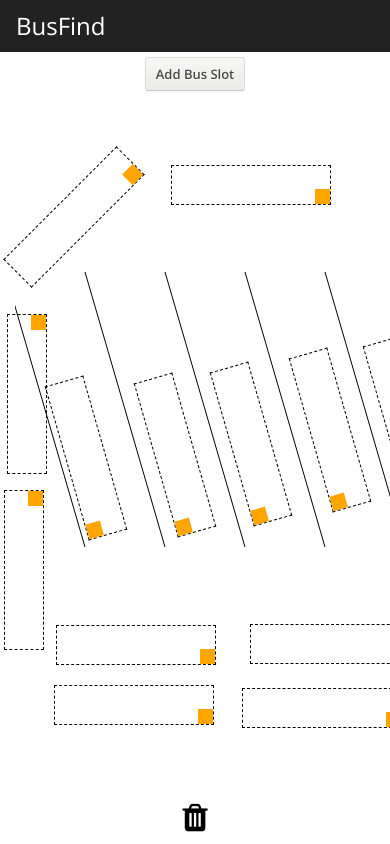
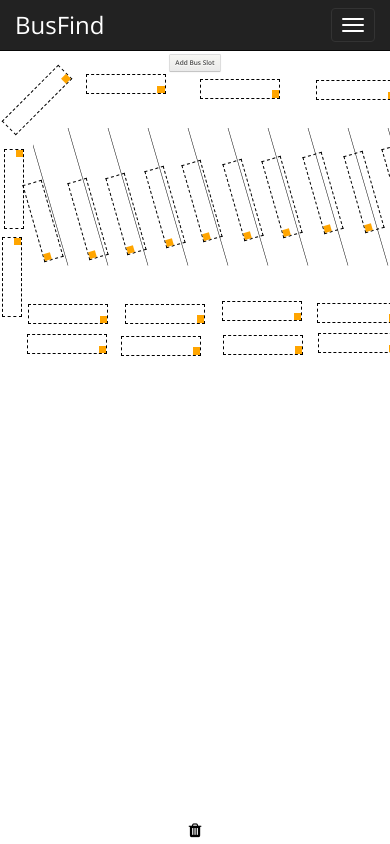
Before and after one commit to hacktj15/bus, a Django app: page /map in a window 390 px wide; the page is wider, and only the part inside the window is pictured. Run offline with Django 3.2, Linux system fonts and the light colour scheme; a user stored in the database is signed in; data comes from the database, SQL or seed files in the repository; both versions use the stored data as it was after the commit; some libraries are stand-ins or nearby versions.

Commit message:
start of responsive layout

```diff
--- a/bus/static/css/base.css
+++ b/bus/static/css/base.css
@@ -1,5 +1,8 @@
 body {
     font-family: 'Open Sans', sans-serif;
+    position: absolute;
+    top: 0; left: 0;
+    width: 100%; height: 100%;
 }
 
 nav {
@@ -20,6 +23,12 @@ nav a {
 
 nav ul.right {
     float: right;
+}
+
+@media (max-width: 767px) {
+    .navbar-nav.right {
+        float: none;
+    }
 }
 
 
--- a/bus/static/css/display.css
+++ b/bus/static/css/display.css
@@ -2,6 +2,10 @@
 .container {
     position: relative;
     top: 50px;
+
+    width: 100%;
+    overflow-x: auto;
+    height: 700px;
 }
 
 a.navbar-brand {
@@ -126,5 +130,55 @@ ul.nav li.selected a {
 #lineCanvas {
     position: absolute;
     z-index: -1;
-    margin-left: 0;
+    margin-left: 50px;
 }
+
+@media (max-width: 1170px) {
+    .content {
+        zoom: 0.9
+    }
+
+    .addbus, .container {
+        top: 61px;
+    }
+}
+
+@media (max-width: 1050px) {
+    .content {
+        zoom: 0.8;
+    }
+
+    .addbus, .container {
+        top: 65px;
+    }
+}
+
+@media (max-width: 934px) {
+    .content {
+        zoom: 0.7;
+    }
+
+    .addbus, .container {
+        top: 75px;
+    }
+}
+
+@media (max-width: 817px) {
+    .content {
+        zoom: 0.6;
+    }
+
+    .addbus, .container {
+        top: 90px;
+    }
+}
+
+@media (max-width: 700px) {
+    .content {
+        zoom: 0.5;
+    }
+
+    .addbus, .container {
+        top: 105px;
+    }
+}
--- a/bus/templates/base.html
+++ b/bus/templates/base.html
@@ -6,6 +6,9 @@
         {% block title %}
         {% endblock %}
     </title>
+
+    <meta name="viewport" content="width=device-width,initial-scale=1,minimum-scale=0.25,maximum-scale=1,user-scalable=1" />
+
     {% block css %}
         <link href='https://fonts.googleapis.com/css?family=Open+Sans:400,300,600' rel='stylesheet' type='text/css' />
         <link rel="stylesheet" type="text/css" href="{% static 'css/bootstrap.min.css' %}" />
@@ -20,9 +23,19 @@
 </head>
 <body>
 {% block body %}
-    <nav class="navbar">
-        <a class="navbar-brand" href=".">BusFind</a>
-        <div class="collapse navbar-collapse">
+    <nav class="navbar navbar-inverse navbar-fixed-top">
+    <div>
+        <div class="navbar-header">
+            <button type="button" class="navbar-toggle collapsed" data-toggle="collapse" data-target="#navbar" aria-expanded="false" aria-controls="navbar">
+                <span class="sr-only">Toggle navigation</span>
+                <span class="icon-bar"></span>
+                <span class="icon-bar"></span>
+                <span class="icon-bar"></span>
+            </button>
+            <a class="navbar-brand" href=".">BusFind</a>
+        </div>
+
+        <div id="navbar" class="collapse navbar-collapse">
             <ul class="nav navbar-nav{% block nav-style %}{% endblock %}">
             {% block nav %}
                 {% if user.is_authenticated %}
@@ -36,7 +49,7 @@
                         <a href="/map">Configure Map</a>
                     </li>
                 </ul>
-                <ul class="nav navbar-nav right">
+                <ul id="navbar" class="nav navbar-nav right">
                     <li>
                         <a class="nobg highlight">
                             <i class="fa fa-user"></i> {{ user }}
@@ -53,6 +66,7 @@
             {% endblock %}
             </ul>
         </div>
+    </div>
     </nav>
 
     <div class="content">
@@ -63,5 +77,8 @@
 
 {% endblock %}
 
+
+<script type="text/javascript" src="{% static 'js/bootstrap.min.js' %}"></script>
+
 </body>
 </html>
```
Also changed, not shown: bus/static/css/login.css (+8 -0 lines), bus/db.sqlite3.
